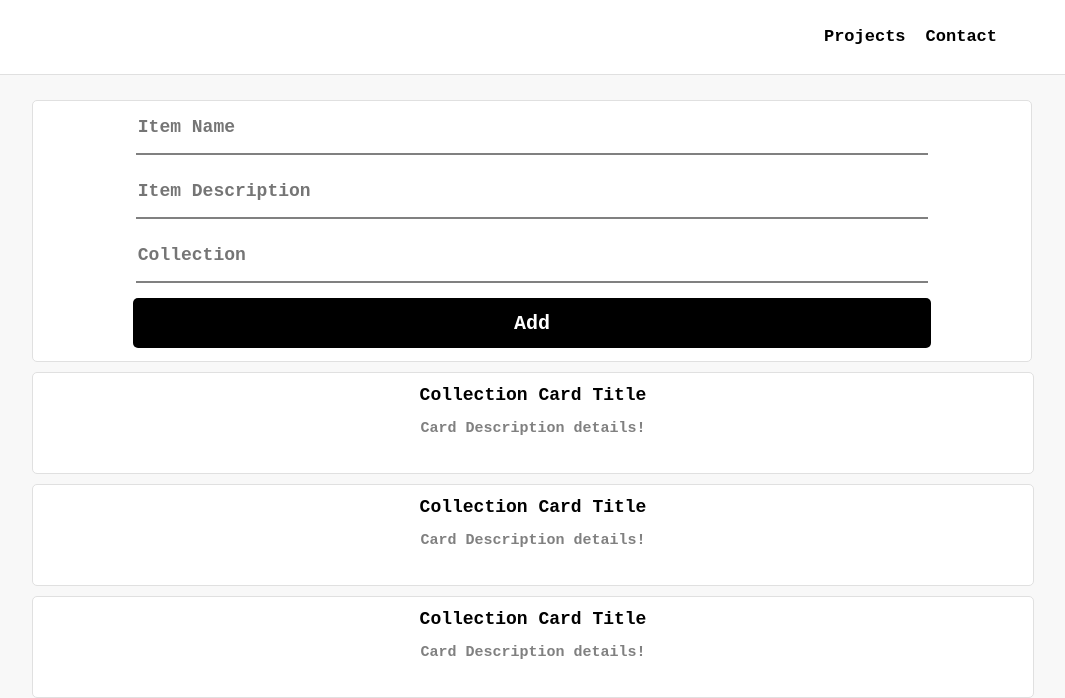
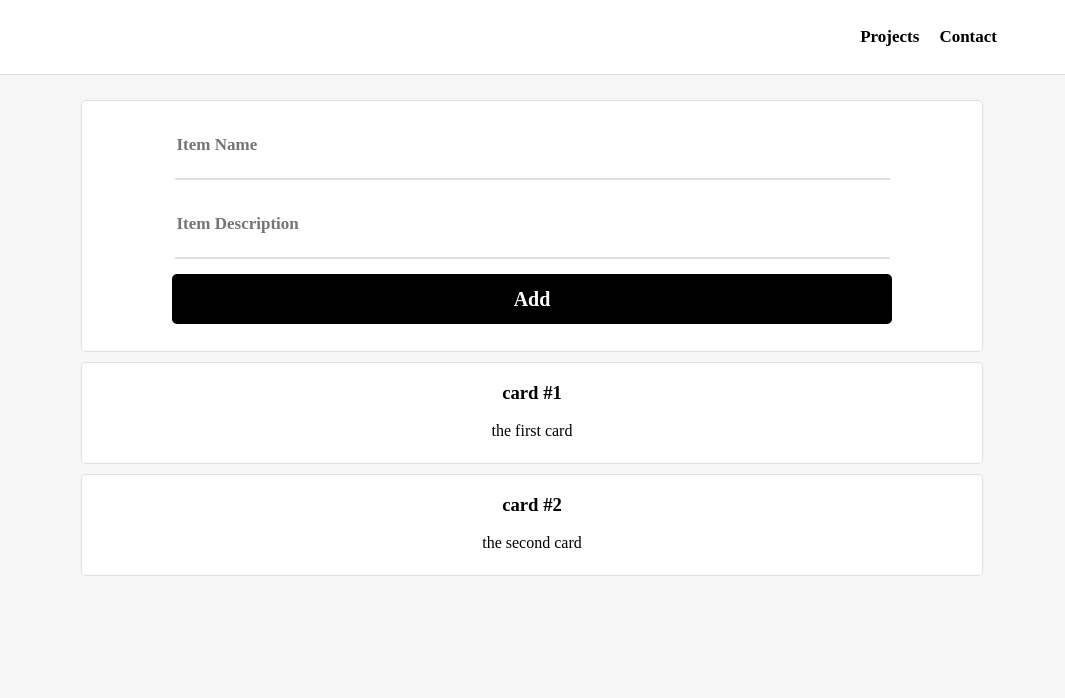
Before and after one commit to Adefuye/Projects, a React (Create React App) app in the folder ReactJS/test-app/: page / in a window 1280 px wide. Shown: the top 698 px of the page, without its empty margins (108-1173 px from the left). Built offline with nearby package versions, Linux system fonts and the light colour scheme.

Commit message:
Functionality: Adding Cards to collection

```diff
--- a/ReactJS/test-app/src/App.js
+++ b/ReactJS/test-app/src/App.js
@@ -1,10 +1,23 @@
+import {useState} from 'react'
 import Navbar from './components/Navbar'
 import CollectionCard from './components/CollectionCard'
 import InputBar from './components/InputBar'
+import CollectionsDiv from './components/CollectionsDiv'
 //import Footer from './components/Footer'
 
-function App() {
-
+const App = () => {
+  const [cards, setcards] = useState([
+    {
+        id: 1,
+        title: 'card #1',
+        description: 'the first card',
+    },
+    {
+        id: 2,
+        title: 'card #2',
+        description: 'the second card',
+    },
+  ])
 
   return (
     <div className="pageContainer">
@@ -13,9 +26,7 @@ function App() {
       <div className="wrapper">
         <InputBar />
 
-        <CollectionCard />
-        <CollectionCard />
-        <CollectionCard />
+        <CollectionCard cards={cards} />
       </div>
 
     </div>
--- /dev/null
+++ b/ReactJS/test-app/src/components/Card.js
@@ -0,0 +1,10 @@
+const Card = ({card}) =>{
+    return(
+        <div className="card">
+            <h3>{card.title}</h3>
+            <p>{card.description}</p>
+        </div>
+    )
+}
+
+export default Card;
--- a/ReactJS/test-app/src/components/CollectionCard.js
+++ b/ReactJS/test-app/src/components/CollectionCard.js
@@ -1,16 +1,13 @@
-const CollectionCard = () => {
+import Card from "./Card"
+
+const CollectionCard = ({ cards }) => {
+
     return(
-        <div className = "collectionCards">
-            <div id="gradient">
-                <h1>
-                    Collection Card Title
-                </h1>
-
-                <p>
-                    Card Description details!
-                </p>
-            </div>
-        </div>
+        <>
+            {cards.map((card) => (
+                <Card key={card.id} card={card} />
+            ))}
+        </>
     )
 }
 
--- /dev/null
+++ b/ReactJS/test-app/src/components/CollectionsDiv.js
@@ -0,0 +1,9 @@
+const CollectionsDiv = () =>{
+    return(
+        <div className="collectionsDiv">
+
+        </div>
+    )
+}
+
+export default CollectionsDiv
--- a/ReactJS/test-app/src/components/InputBar.js
+++ b/ReactJS/test-app/src/components/InputBar.js
@@ -1,10 +1,13 @@
 const InputBar = () =>{
+    function addToList(){
+        console.log('Added to list');
+    }
+
     return(
         <div className="inputDiv">
             <input className="inputField" placeholder="Item Name"></input>
-            <input className="inputField" placeholder="Item Description"></input>
-            <input className="inputField" placeholder="Collection"></input>
-            <button className="addBtn">Add</button>
+            <input className="inputField" id="descriptionInput" placeholder="Item Description"></input>
+            <button className="addBtn" onClick={addToList}>Add</button>
         </div>
     )
 }
--- a/ReactJS/test-app/src/index.css
+++ b/ReactJS/test-app/src/index.css
@@ -1,5 +1,5 @@
 body {
-  background-color: #f8f8f8;
+  background-color: #f6f6f6;
   margin: 0;
   font-family: -apple-system, BlinkMacSystemFont, 'Segoe UI', 'Roboto', 'Oxygen',
     'Ubuntu', 'Cantarell', 'Fira Sans', 'Droid Sans', 'Helvetica Neue',
@@ -24,7 +24,7 @@ code {
 .navbar{
   width:100%;
   color:black;
-  font-family: monospace ;
+  font-family: Bahnschrift ;
   font-weight: bold;
   position: fixed;
   top:0px;
@@ -59,23 +59,24 @@ code {
   top:100px;
 }
 
-.collectionCards{
-  text-align: center;
+.card{
+  //text-align: left;
   color: black;
   position: relative;
   display: inline-block;
   background-color: white;
   border: 1px solid #e0e0e0;
   height:100px;
-  width:100%;
+  width:90%;
   min-width:200px ;
   border-radius: 5px;
   margin:auto;
-  font-family: monospace ;
+  font-family: Bahnschrift ;
   //background-image: url('https://images.ctfassets.net/hrltx12pl8hq/7yQR5uJhwEkRfjwMFJ7bUK/dc52a0913e8ff8b5c276177890eb0129/offset_comp_772626-opt.jpg?fit=fill&w=800&h=300');
   background-repeat: no-repeat;
   background-size: 100%;
   margin-bottom: 10px;
+  transition: .1s ease-in-out;
 }
 .collectionCards p{
   font-size: 15px;
@@ -85,30 +86,34 @@ code {
 .collectionCards h1{
   font-size: 18px;
 }
+.collectionCards:hover{
+  box-shadow: 0px 0px 15px 0px rgb(206, 206, 206);
+}
 
 
 
 .inputDiv{
   position: relative;
-  max-width: 100%;
-  height:260px;
+  max-width: 90%;
+  height:240px;
   background-color: white;
   border: 1px solid #e0e0e0;
   border-radius: 5px;
   margin:auto;
   margin-bottom: 10px;
+  padding-top: 10px;
 }
 
 .inputField{
   margin-bottom: 10px;
   width: 79%;
-  height: 50px;
-  font-size: 18px;
-  font-family: monospace;
+  height: 65px;
+  font-size: 17px;
+  font-family: Bahnschrift;
   font-weight: bold;
   color: black;
   border: none;
-  border-bottom: 2px solid gray;
+  border-bottom: 2px solid #e0e0e0;
   outline:none;
 }
 
@@ -116,7 +121,7 @@ code {
   height:50px;
   width:80%;
   font-size: 20px;
-  font-family: monospace;
+  font-family: Bahnschrift;
   font-weight: bold;
   border: none;
   background-color: black;
```
